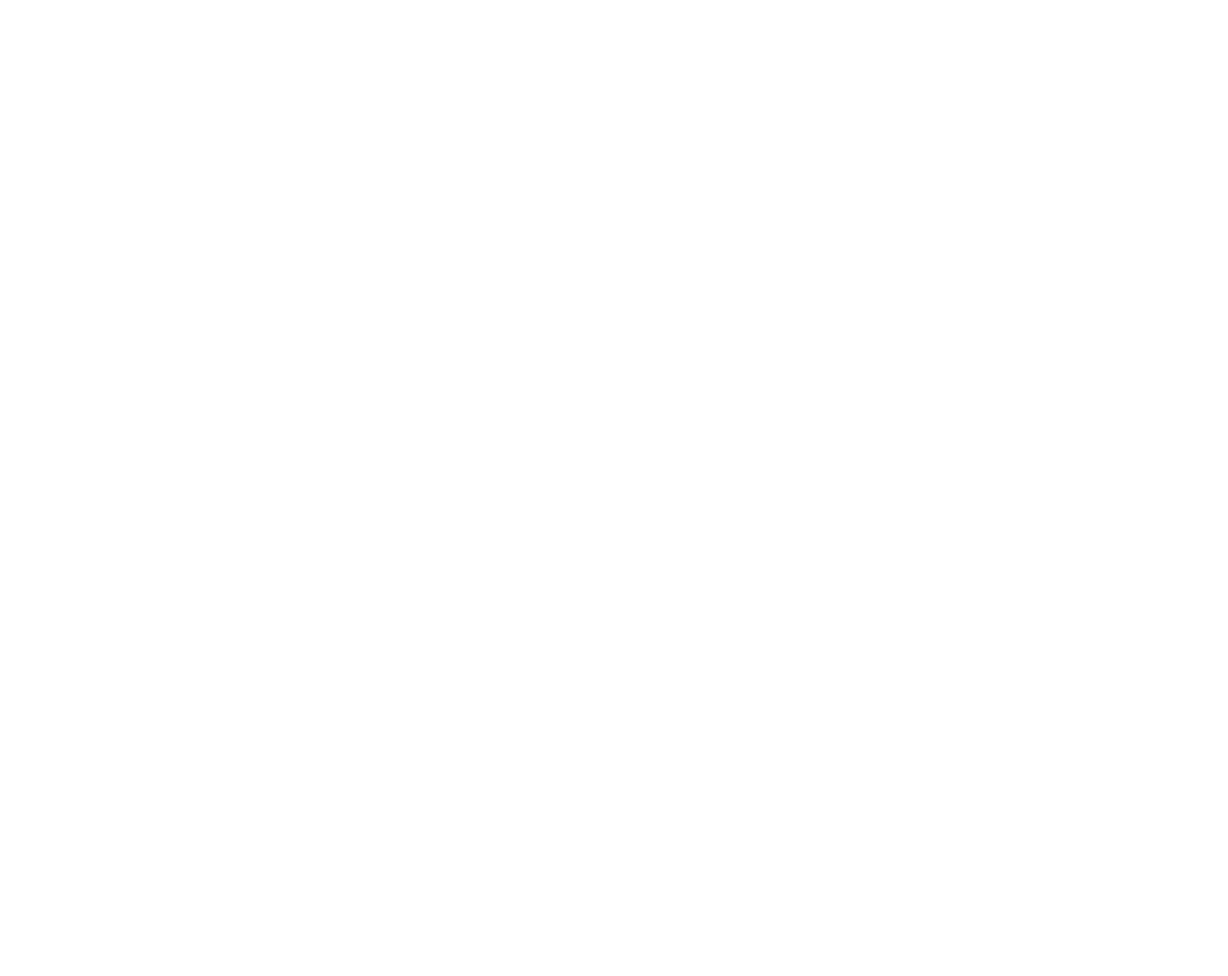
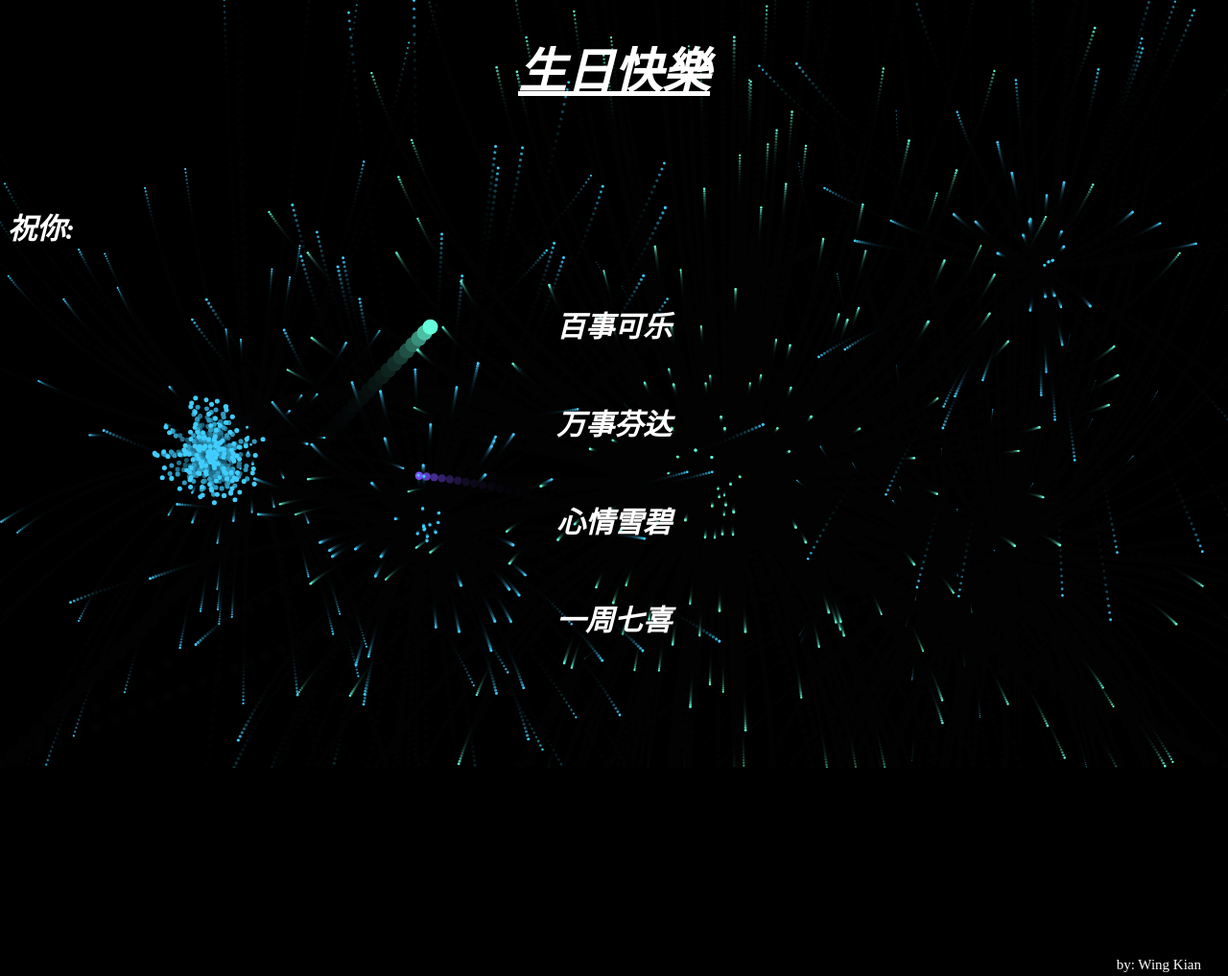
Before and after one commit to Typhoon1612/jia-hann-birthday-firework, a plain HTML site: page index.html in a window 1280 px wide. Shown: the whole page at 96% size. Before the commit the page ends 800 px from the top, so only its background shows below. Drawn offline with Linux system fonts and the light colour scheme.

Commit message:
FOURTH-COMMIT

```diff
--- a/app.js
+++ b/app.js
@@ -0,0 +1,110 @@
+var c = document.getElementById("Canvas");
+var ctx = c.getContext("2d")
+
+var cwidth, cheight;
+var shells = [];
+var pass = [];
+
+var colors = ['#ff5252','#ff4081','#e040fb','#7c4dff','#53dff','#40cdff','#18ffff','#64ffda','#69f0ae','b2fff59']
+
+window.onresize = function() { reset();}
+reset();
+function reset(){
+    cwidth = window.innerWidth;
+    cheight = window.innerHeight;
+    c.width = cwidth;
+    c.height = cheight;
+}
+
+function newShell(){
+    var left = (Math.random() > 0.5);
+    var shell = {};
+    shell.x = (1*left);
+    shell.y = 1;
+    shell.xoff = (0.01 + Math.random() * 0.007) * (left ? 1: -1);
+    shell.yoff = 0.01 + Math.random() * 0.007;
+    shell.size = Math.random() * 6 + 3;
+    shell.color = colors[Math.floor(Math.random() * colors.length )];
+
+    shells.push(shell);
+}
+
+function newPass(shell) {
+    var pasCount = Math.ceil(Math.pow(shell.size, 2) * Math.PI);
+
+    for (i = 0; i < pasCount; i++){
+
+        var pas = {};
+        pas.x = shell.x * cwidth;
+        pas.y = shell.y * cheight;
+
+        var a = Math.random() * 4;
+        var s = Math.random() * 10;
+
+        pas.xoff = s * Math.sin((5 - a) * (Math.PI / 2));
+        pas.yoff = s * Math.sin(a * (Math.PI / 2));
+
+        pas.color = shell.color;
+        pas.size = Math.sqrt(shell.size);
+
+        if ( pass.length < 1000 ){
+            pass.push(pas);
+        }
+    }
+}
+
+var lastRun = 0;
+Run();
+function Run() {
+    var dt = 1;
+    if (lastRun != 0) {
+        dt = Math.min(50, (performance.now() - lastRun));
+    }
+    lastRun = performance.now();
+
+    ctx.fillStyle = "rgba(0,0,0,0.25)";
+    ctx.fillRect(0,0,cwidth,cheight);
+
+    if ((shells.length < 10) && (Math.random() > 0.96)) {
+        newShell();
+    }
+
+    for (let ix in shells){
+        var shell = shells[ix];
+
+        ctx.beginPath();
+        ctx.arc(shell.x * cwidth, shell.y * cheight, shell.size, 0, 2 * Math.PI);
+        ctx.fillStyle = shell.color;
+        ctx.fill();
+
+        shell.x -= shell.xoff;
+        shell.y -= shell.yoff;
+        shell.xoff -= (shell.xoff * dt * 0.001);
+        shell.yoff -= ((shell.yoff + 0.2) * dt * 0.00005);
+
+        if(shell.yoff < -0.005) {
+            newPass(shell);
+            shells.splice(ix, 1);
+        }
+    }
+
+    for (let ix in pass) {
+        var pas = pass[ix];
+
+        ctx.beginPath();
+        ctx.arc(pas.x, pas.y, pas.size, 0, 2 * Math.PI);
+        ctx.fillStyle = pas.color;
+        ctx.fill();
+
+        pas.x -= pas.xoff;
+        pas.y -= pas.yoff;
+        pas.xoff -= (pas.xoff * dt * 0.001);
+        pas.yoff -= ((pas.yoff + 5) * dt * 0.00005);
+        pas.size -= (dt * 0.002 * Math.random());
+
+        if ((pas.y > cheight) || (pas.y < -50) || (pas.size <= 0)){
+            pass.splice(ix, 1);
+        }
+    }
+    requestAnimationFrame(Run);
+}
--- a/index.html
+++ b/index.html
@@ -4,8 +4,34 @@
     <meta charset="UTF-8">
     <meta name="viewport" content="width=device-width, initial-scale=1.0">
     <title>Firework</title>
+    <link rel="stylesheet" href="style.css"/>
 </head>
 <body>
+    <div>
+        <h1>
+            <span style="text-decoration-line: underline;">生日快樂</span><br/>
+            <div id="wish">
+                <span id="wish-you">祝你:</span>
+                <br/>
+                <div id="wish-quote">
+                    <span class="wishes">百事可乐</span>
+                    <br/>
+                    <span class="wishes">万事芬达</span>
+                    <br/>
+                    <span class="wishes">心情雪碧</span>
+                    <br/>
+                    <span class="wishes">一周七喜</span>
+                </div>
+            </div>
+        </h1>
+    </div>
+    <audio autoplay loop>
+        <source src="birthday-song.mp3" type="audio/mpeg">
+        Your browser does not support the audio element.
+    </audio>
+    <div id="by-me">
+        <p>by: Wing Kian</p>
+    </div>
     <canvas id="Canvas"></canvas>
     <script src="app.js"></script>
 </body>
--- a/style.css
+++ b/style.css
@@ -0,0 +1,56 @@
+body {
+    background-color: #000;
+    color:#fff;
+    text-align:center;
+}
+
+canvas {
+    position:fixed;
+    top:0;
+    left:0;
+    width:100%;
+    height:100%;
+    z-index:-1;
+}
+
+
+
+h1{
+    display: flex;
+    font-family: "Times New Roman", Times, "red serifs";
+    font-style: italic;
+    font-size: 50px;
+    flex-direction: column;
+    align-items:center;
+}
+
+#wish{
+    width:100%;
+    height: 100vh;
+}
+
+#wish-you{
+    width: 100%;
+    display: flex;
+    justify-content: flex-start;
+    /*text-align: start!important;*/
+    margin-top: 50px;
+    font-size: 30px;
+}
+
+#wish-quote{
+    display: flex;
+    flex-direction: column;
+}
+
+.wishes{
+    font-size: 30px;
+}
+
+#by-me{
+    font-size: 15px;
+    /*margin-top: 50px;*/
+    margin-bottom: 50px;
+    margin-right: 20px;
+    text-align: end;
+}
```
Also changed, not shown: 1 other file.
